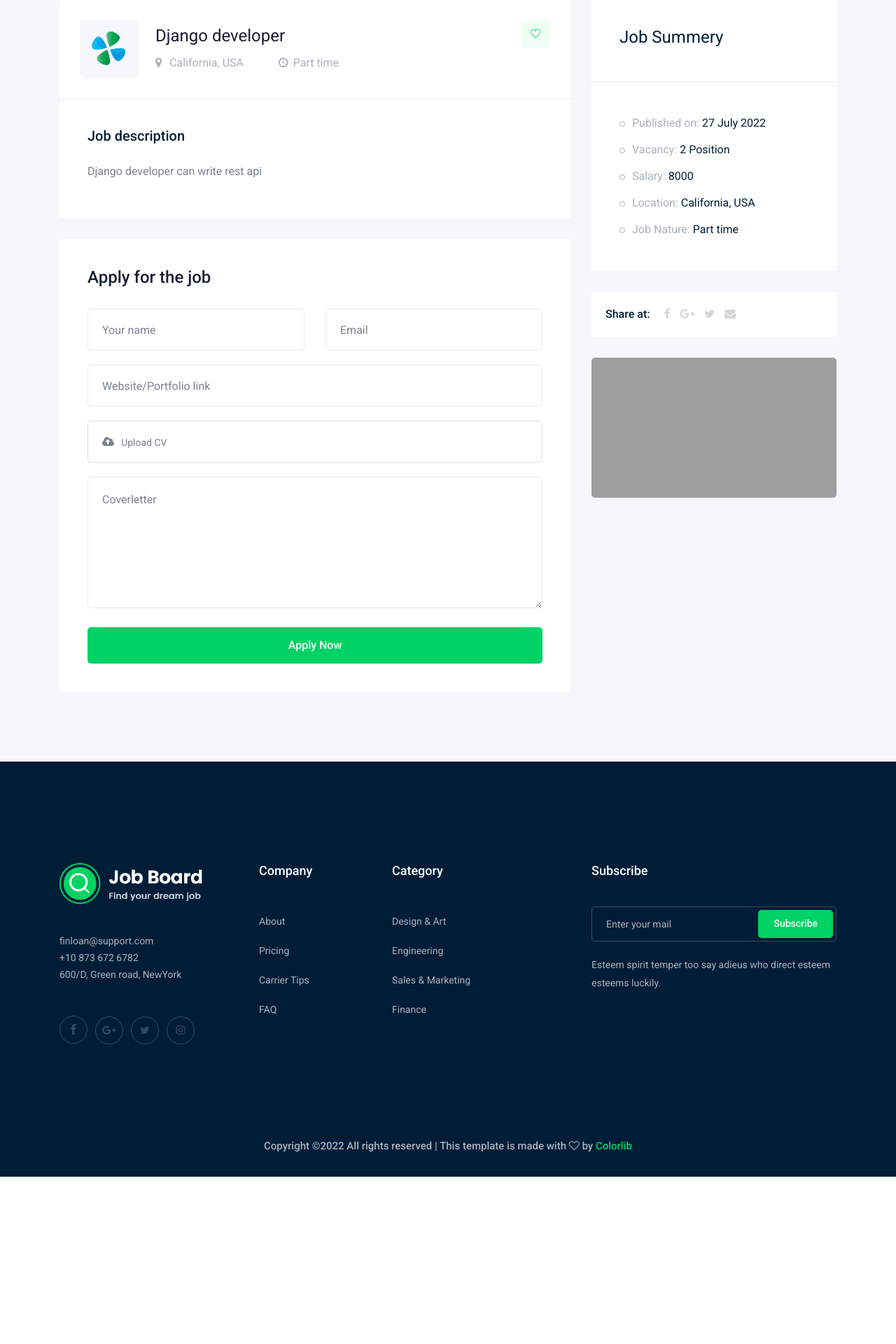
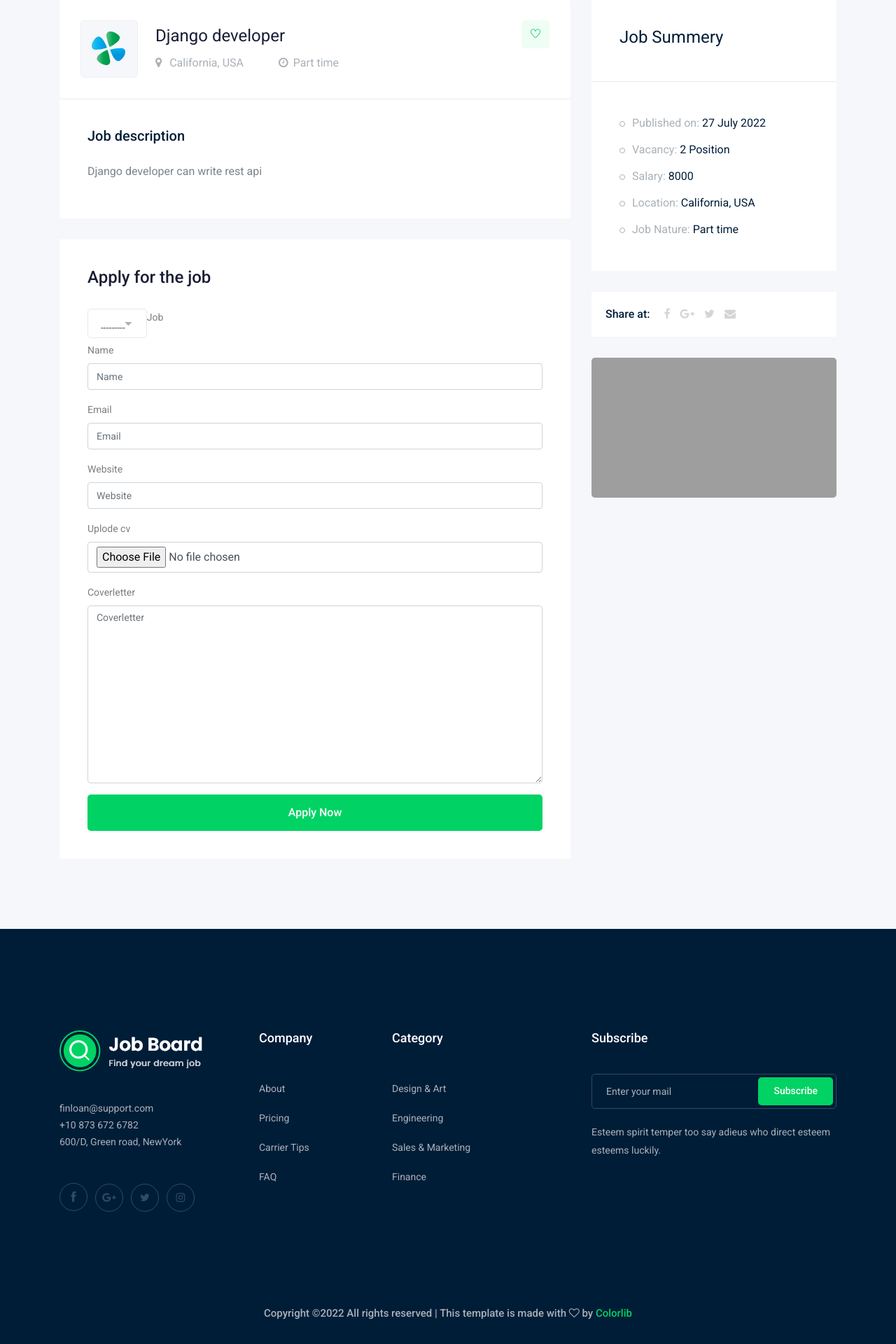
Before and after one commit to ahmedyasser151/django-job-board, a Django app: a page that uses templates/job/job_details.html in a window 1280 px wide. Shown: the part 452-2372 px from the top of the page at 70% size. Before the commit the page ends 2133 px from the top, so only its background shows below. Run offline with Django 4.2, Linux system fonts and the light colour scheme; data comes from the database, SQL or seed files in the repository; both versions use the stored data as it was after the commit; a map, chart or similar area stays blank; some libraries are stand-ins or nearby versions; grey boxes are pictures that could not be loaded.

Commit message:
add bootstrap4  & add apply model,  form and view

```diff
--- a/job/admin.py
+++ b/job/admin.py
@@ -1,7 +1,8 @@
 from unicodedata import category
 from django.contrib import admin
-from .models import Job , Category
+from .models import Job , Category, Apply
 
 # Register your models here.
 admin.site.register(Job)
 admin.site.register(Category)
+admin.site.register(Apply)
--- /dev/null
+++ b/job/form.py
@@ -0,0 +1,9 @@
+from dataclasses import field
+from django import forms
+from .models import Apply
+
+class ApplyForm(forms.ModelForm):
+    class Meta:
+        model = Apply
+        fields = '__all__'
+        # exclude = ('job',)
--- a/job/models.py
+++ b/job/models.py
@@ -1,3 +1,5 @@
+import email
+from django.forms import CharField
 from django.utils.text import slugify
 from unicodedata import name
 from django.db import models
@@ -33,3 +35,11 @@ class Category(models.Model):
 
     def  __str__(self) -> str:
         return self.name
+
+class Apply(models.Model):
+    job = models.ForeignKey(Job, on_delete=models.CASCADE)
+    name = models.CharField(max_length=50)
+    email = models.EmailField(max_length=254)
+    website = models.URLField()
+    uplode_cv = models.FileField(upload_to='apply')
+    coverletter = models.TextField(max_length=300)
--- a/job/views.py
+++ b/job/views.py
@@ -1,6 +1,8 @@
+from pickle import FALSE
 from django.core.paginator import Paginator
 from django.shortcuts import render
 from .models import Job, Category
+from .form import ApplyForm
 
 # Create your views here.
 
@@ -16,5 +18,19 @@ def jobs_list(request):
     return render(request, 'job/jobs_list.html',{'jobs':page_obj, 'categories':categories})
 
 def job_details(request, slug):
+
     job_details = Job.objects.get(slug=slug)
-    return render(request, 'job/job_details.html', {'job':job_details})
+
+    if request.method=='POST':
+
+        apply = ApplyForm(request.POST, request.FILES)
+
+        if apply.is_valid():
+
+        #    apply.job = job_details \ i use it when exclude job field from applyform
+
+           apply.save()
+
+    else:
+        apply = ApplyForm()
+    return render(request, 'job/job_details.html', {'job':job_details , 'applyform':apply})
--- a/project/settings.py
+++ b/project/settings.py
@@ -45,6 +45,7 @@ INSTALLED_APPS = [
     'login',
     'contact',
     'accounts',
+    "bootstrap4",
 ]
 
 MIDDLEWARE = [
--- a/templates/job/job_details.html
+++ b/templates/job/job_details.html
@@ -1,4 +1,5 @@
 {% extends 'base.html' %}
+{% load bootstrap4 %}
 
 {% block content %}
 
@@ -52,50 +53,24 @@
                         </div>
 
                     </div>
+
+                    {% comment %} apply form {% endcomment %}
+
                     <div class="apply_job_form white-bg">
                         <h4>Apply for the job</h4>
-                        <form action="#">
-                            <div class="row">
-                                <div class="col-md-6">
-                                    <div class="input_field">
-                                        <input type="text" placeholder="Your name">
-                                    </div>
-                                </div>
-                                <div class="col-md-6">
-                                    <div class="input_field">
-                                        <input type="text" placeholder="Email">
-                                    </div>
-                                </div>
-                                <div class="col-md-12">
-                                    <div class="input_field">
-                                        <input type="text" placeholder="Website/Portfolio link">
-                                    </div>
-                                </div>
-                                <div class="col-md-12">
-                                    <div class="input-group">
-                                        <div class="input-group-prepend">
-                                        <button type="button" id="inputGroupFileAddon03"><i class="fa fa-cloud-upload" aria-hidden="true"></i>
-                                        </button>
-                                        </div>
-                                        <div class="custom-file">
-                                        <input type="file" class="custom-file-input" id="inputGroupFile03" aria-describedby="inputGroupFileAddon03">
-                                        <label class="custom-file-label" for="inputGroupFile03">Upload CV</label>
-                                        </div>
-                                    </div>
-                                </div>
-                                <div class="col-md-12">
-                                    <div class="input_field">
-                                        <textarea name="#" id="" cols="30" rows="10" placeholder="Coverletter"></textarea>
-                                    </div>
-                                </div>
-                                <div class="col-md-12">
-                                    <div class="submit_btn">
+                        <form method="POST" enctype="multipart/form-data">
+                            {% csrf_token %}
+                            {% bootstrap_form applyform %}
+
+                                {% buttons %}
+
                                         <button class="boxed-btn3 w-100" type="submit">Apply Now</button>
-                                    </div>
-                                </div>
-                            </div>
+                                {% endbuttons %}
+
                         </form>
                     </div>
+                    {% comment %} end apply {% endcomment %}
+
                 </div>
                 <div class="col-lg-4">
                     <div class="job_sumary">
```
Also changed, not shown: apply/Screenshot_from_2022-05-10_13-44-09.png (added), apply/Screenshot_from_2022-05-10_13-44-09_m37Gm7Z.png (added), apply/Screenshot_from_2022-05-10_13-44-09_s9VjtZu.png (added), apply/Screenshot_from_2022-05-10_16-31-29.png (added), apply/Screenshot_from_2022-05-10_16-31-29_OHyZdMV.png (added), apply/Screenshot_from_2022-05-10_16-31-29_WXj60HP.png (added), apply/Screenshot_from_2022-05-10_16-31-29_rIwpP6p.png (added), apply/Screenshot_from_2022-05-10_16-31-29_ya7SOj8.png (added), apply/Screenshot_from_2022-06-02_11-31-03.png (added), apply/Screenshot_from_2022-06-02_11-31-03_z3FJhMt.png (added), db.sqlite3, job/migrations/0005_apply.py (added), job/migrations/0006_rename_cv_apply_uplode_cv.py (added).
